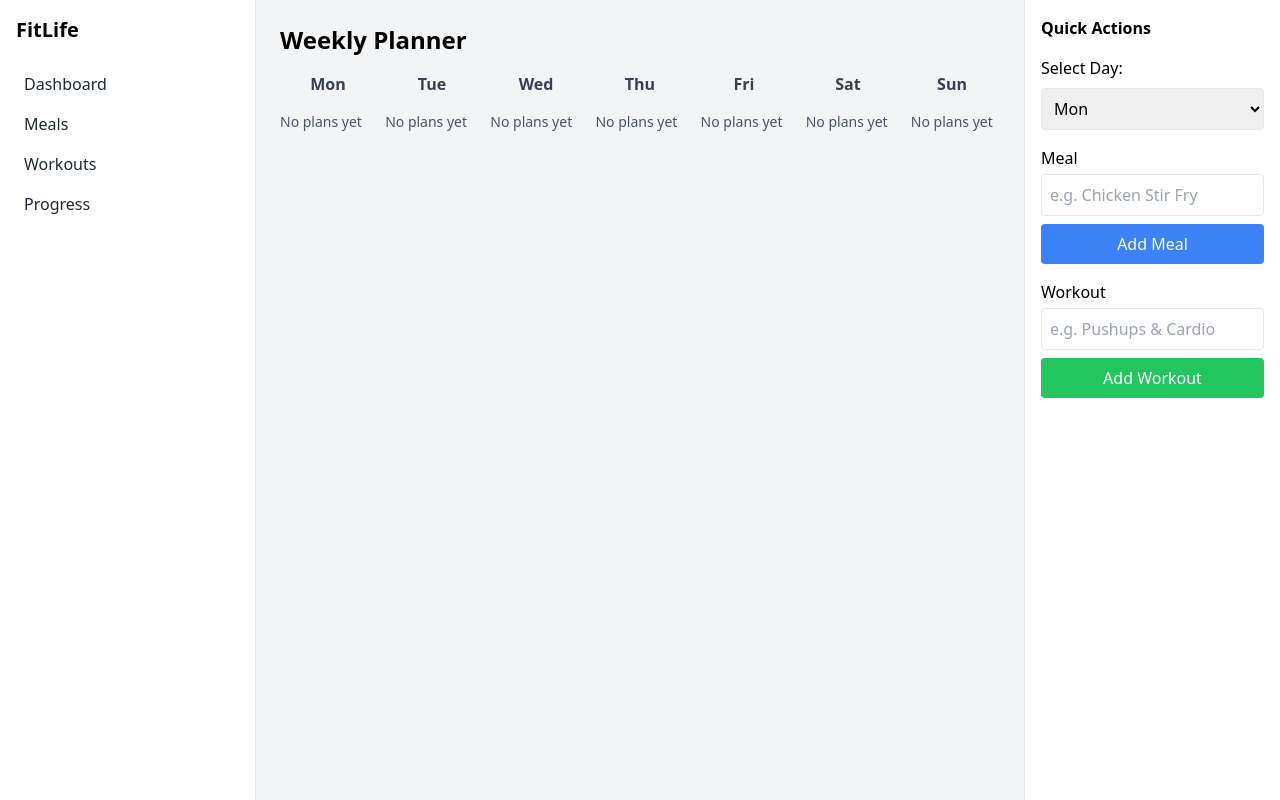
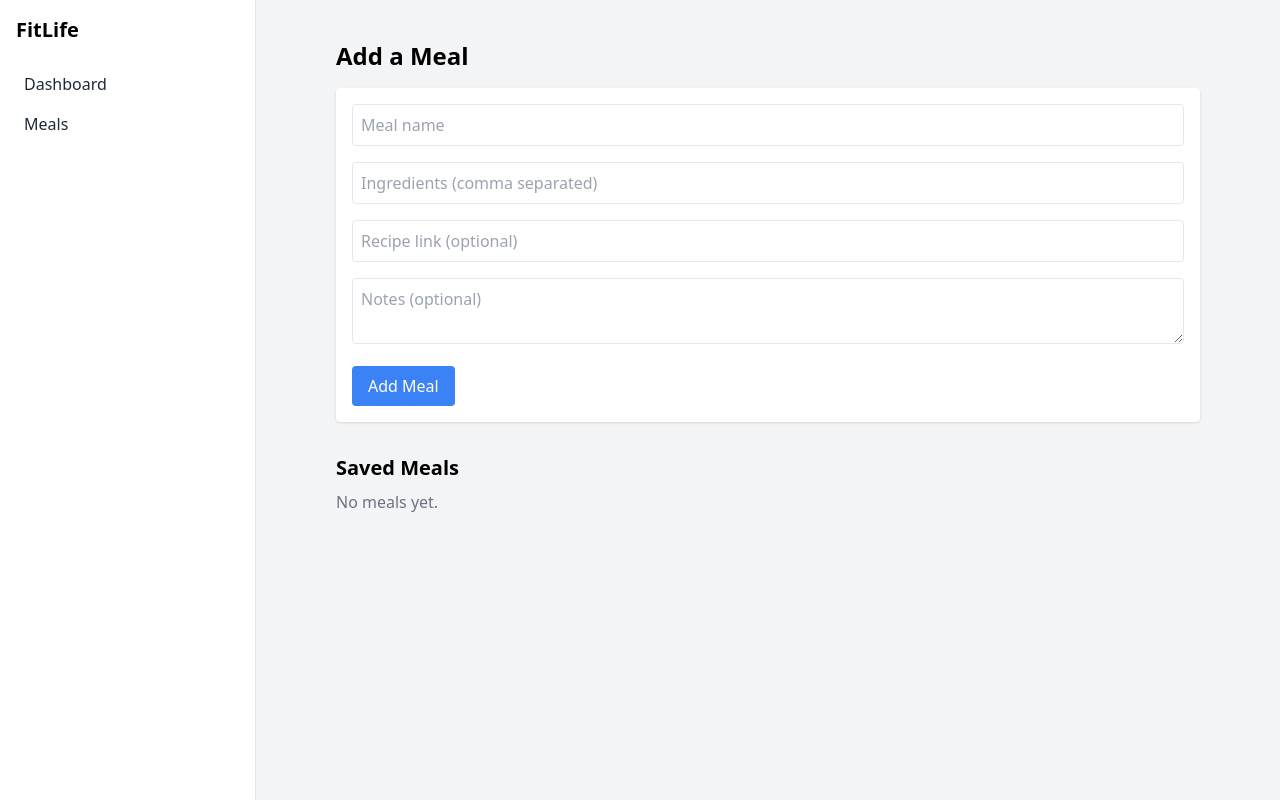
Before and after one commit to crudy002/meal-planner, a React (Vite) app in the folder fit-life-manager/: page /meals in a window 1280 px wide. Built offline with nearby package versions, Linux system fonts and the light colour scheme.

Commit message:
Added in react dom routing, meals page and meal adding, modifying and deleting withnpersistence

```diff
--- a/fit-life-manager/package.json
+++ b/fit-life-manager/package.json
@@ -11,7 +11,8 @@
   },
   "dependencies": {
     "react": "^19.1.0",
-    "react-dom": "^19.1.0"
+    "react-dom": "^19.1.0",
+    "react-router-dom": "^7.6.0"
   },
   "devDependencies": {
     "@eslint/js": "^9.25.0",
--- a/fit-life-manager/src/App.tsx
+++ b/fit-life-manager/src/App.tsx
@@ -1,13 +1,33 @@
-import "./style.css"
-import { Planner } from "./components/Planner"
+// import "./style.css"
+// import { Planner } from "./components/Planner"
 
-function App() {
+// function App() {
+//   return (
+//     <div className="min-h-screen bg-gray-100 flex">
+//       {/* You can add <Sidebar /> here later */}
+//       <Planner />
+//     </div>
+//   );
+// }
+
+// export default App;
+
+import { Routes, Route } from 'react-router-dom';
+import PlannerPage from './pages/PlannerPage';
+import { MealsPage } from './pages/MealsPage';
+import Sidebar from './components/Sidebar';
+
+export default function App() {
   return (
-    <div className="min-h-screen bg-gray-100 flex">
-      {/* You can add <Sidebar /> here later */}
-      <Planner />
+    <div className="flex min-h-screen bg-gray-100">
+      <Sidebar />
+
+      <main className="flex-1 p-6">
+        <Routes>
+          <Route path="/" element={<PlannerPage />} />
+          <Route path="/meals" element={<MealsPage />} />
+        </Routes>
+      </main>
     </div>
   );
 }
-
-export default App;
--- a/fit-life-manager/src/components/Sidebar.tsx
+++ b/fit-life-manager/src/components/Sidebar.tsx
@@ -0,0 +1,13 @@
+import { Link } from 'react-router-dom';
+
+export default function Sidebar() {
+  return (
+    <aside className="w-1/5 bg-white p-4 border-r">
+      <h1 className="text-xl font-bold mb-6">FitLife</h1>
+      <nav className="space-y-2">
+        <Link to="/" className="block text-gray-800 hover:bg-gray-200 px-2 py-1 rounded">Dashboard</Link>
+        <Link to="/meals" className="block text-gray-800 hover:bg-gray-200 px-2 py-1 rounded">Meals</Link>
+      </nav>
+    </aside>
+  );
+}
--- a/fit-life-manager/src/main.tsx
+++ b/fit-life-manager/src/main.tsx
@@ -1,10 +1,13 @@
-import { StrictMode } from 'react'
-import { createRoot } from 'react-dom/client'
-import './style.css'
-import App from './App.tsx'
+import React from 'react';
+import ReactDOM from 'react-dom/client';
+import App from './App.tsx';
+import { BrowserRouter } from 'react-router-dom';
+import './style.css';
 
-createRoot(document.getElementById('root')!).render(
-  <StrictMode>
-    <App />
-  </StrictMode>,
-)
+ReactDOM.createRoot(document.getElementById('root')!).render(
+  <React.StrictMode>
+    <BrowserRouter>
+      <App />
+    </BrowserRouter>
+  </React.StrictMode>
+);
--- /dev/null
+++ b/fit-life-manager/src/pages/MealsPage.tsx
@@ -0,0 +1,172 @@
+import React, { useEffect, useState } from "react";
+
+type Meal = {
+  id: string;
+  name: string;
+  ingredients: string[];
+  recipeLink?: string;
+  notes?: string;
+};
+
+export const MealsPage = () => {
+  const [meals, setMeals] = useState<Meal[]>(() => {
+    const stored = localStorage.getItem("meals");
+    return stored ? JSON.parse(stored) : [];
+  });
+
+  const [form, setForm] = useState({
+    name: "",
+    ingredients: "",
+    recipeLink: "",
+    notes: "",
+  });
+
+  const [editingId, setEditingId] = useState<string | null>(null);
+
+  useEffect(() => {
+    localStorage.setItem("meals", JSON.stringify(meals));
+  }, [meals]);
+
+  const handleSubmit = (e: React.FormEvent) => {
+    e.preventDefault();
+
+    const newMeal: Meal = {
+      id: editingId ?? crypto.randomUUID(),
+      name: form.name,
+      ingredients: form.ingredients.split(",").map(s => s.trim()),
+      recipeLink: form.recipeLink,
+      notes: form.notes,
+    };
+
+    if (editingId) {
+      // Edit existing
+      setMeals(prev => prev.map(m => (m.id === editingId ? newMeal : m)));
+    } else {
+      // Add new
+      setMeals(prev => [...prev, newMeal]);
+    }
+
+    resetForm();
+  };
+
+  const resetForm = () => {
+    setForm({ name: "", ingredients: "", recipeLink: "", notes: "" });
+    setEditingId(null);
+  };
+
+  const startEditing = (meal: Meal) => {
+    setEditingId(meal.id);
+    setForm({
+      name: meal.name,
+      ingredients: meal.ingredients.join(", "),
+      recipeLink: meal.recipeLink ?? "",
+      notes: meal.notes ?? "",
+    });
+  };
+
+  const deleteMeal = (id: string) => {
+    setMeals(prev => prev.filter(m => m.id !== id));
+    if (editingId === id) resetForm();
+  };
+
+  return (
+    <div className="max-w-4xl mx-auto p-4">
+      <h2 className="text-2xl font-bold mb-4">
+        {editingId ? "Edit Meal" : "Add a Meal"}
+      </h2>
+
+      <form onSubmit={handleSubmit} className="space-y-4 bg-white p-4 rounded shadow">
+        <input
+          type="text"
+          placeholder="Meal name"
+          value={form.name}
+          onChange={e => setForm({ ...form, name: e.target.value })}
+          className="w-full p-2 border rounded"
+          required
+        />
+
+        <input
+          type="text"
+          placeholder="Ingredients (comma separated)"
+          value={form.ingredients}
+          onChange={e => setForm({ ...form, ingredients: e.target.value })}
+          className="w-full p-2 border rounded"
+        />
+
+        <input
+          type="text"
+          placeholder="Recipe link (optional)"
+          value={form.recipeLink}
+          onChange={e => setForm({ ...form, recipeLink: e.target.value })}
+          className="w-full p-2 border rounded"
+        />
+
+        <textarea
+          placeholder="Notes (optional)"
+          value={form.notes}
+          onChange={e => setForm({ ...form, notes: e.target.value })}
+          className="w-full p-2 border rounded"
+        />
+
+        <div className="flex gap-2">
+          <button
+            type="submit"
+            className="bg-blue-500 text-white px-4 py-2 rounded"
+          >
+            {editingId ? "Update Meal" : "Add Meal"}
+          </button>
+          {editingId && (
+            <button
+              type="button"
+              onClick={resetForm}
+              className="bg-gray-400 text-white px-4 py-2 rounded"
+            >
+              Cancel
+            </button>
+          )}
+        </div>
+      </form>
+
+      <h3 className="text-xl font-semibold mt-8 mb-2">Saved Meals</h3>
+      {meals.length === 0 && <p className="text-gray-500">No meals yet.</p>}
+      <div className="space-y-4">
+        {meals.map(meal => (
+          <div
+            key={meal.id}
+            className="bg-white p-4 rounded shadow border flex flex-col gap-1"
+          >
+            <h4 className="font-bold text-lg">{meal.name}</h4>
+            <p><strong>Ingredients:</strong> {meal.ingredients.join(", ")}</p>
+            {meal.recipeLink && (
+              <a
+                href={meal.recipeLink}
+                target="_blank"
+                rel="noopener noreferrer"
+                className="text-blue-500 underline"
+              >
+                View Recipe
+              </a>
+            )}
+            {meal.notes && <p>{meal.notes}</p>}
+            <div className="flex gap-2 mt-2">
+              <button
+                onClick={() => startEditing(meal)}
+                className="bg-yellow-500 text-white px-2 py-1 rounded"
+              >
+                Edit
+              </button>
+              <button
+                onClick={() => deleteMeal(meal.id)}
+                className="bg-red-500 text-white px-2 py-1 rounded"
+              >
+                Delete
+              </button>
+            </div>
+          </div>
+        ))}
+      </div>
+    </div>
+  );
+};
+
+export default MealsPage;
--- a/fit-life-manager/src/components/Planner.tsx
+++ b/fit-life-manager/src/pages/PlannerPage.tsx
@@ -1,6 +1,6 @@
 import React, { useState, useEffect } from 'react';
 import { type WeeklyPlan, type WeekDays } from '../types/planner';
-import { DayCard } from './DayCard';
+import { DayCard } from '../components/DayCard';
 
 const initialPlan: WeeklyPlan = {
     Mon: { meals: [], workouts: [] },
@@ -12,7 +12,8 @@ const initialPlan: WeeklyPlan = {
     Sun: { meals: [], workouts: [] },
 };
 
-export const Planner = () => {
+
+const PlannerPage = () => {
     // state storing and updating the week and each days meals + workouts
     const [plan, setPlan] = useState<WeeklyPlan>(() => {
         const stored = localStorage.getItem("weeklyPlan");
@@ -75,7 +76,7 @@ export const Planner = () => {
 
     return (
         <div className="flex min-h-screen bg-gray-100 w-full">
-            {/* Sidebar */}
+            {/* Sidebar
             <aside className="w-1/5 bg-white p-4 border-r">
                 <h1 className="text-xl font-bold mb-6">FitLife</h1>
                 <nav className="space-y-2">
@@ -84,10 +85,10 @@ export const Planner = () => {
                     <button className="block w-full text-left text-gray-800 hover:bg-gray-200 px-2 py-1 rounded">Workouts</button>
                     <button className="block w-full text-left text-gray-800 hover:bg-gray-200 px-2 py-1 rounded">Progress</button>
                 </nav>
-            </aside>
+            </aside> */}
 
             {/* Main Content */}
-            <main className="w-3/5 p-6 overflow-auto">
+            <main className="w-4/5 p-6 overflow-auto">
                 <h2 className="text-2xl font-bold mb-4">Weekly Planner</h2>
                 <div className="space-y-2">
                     {/* Column Headers */}
@@ -160,3 +161,5 @@ export const Planner = () => {
 
     );
 };
+
+export default PlannerPage;
```
Also changed, not shown: fit-life-manager/src/types/planner.ts (+7 -0 lines), 2 other files (tests, documents, lock files or other folders).
